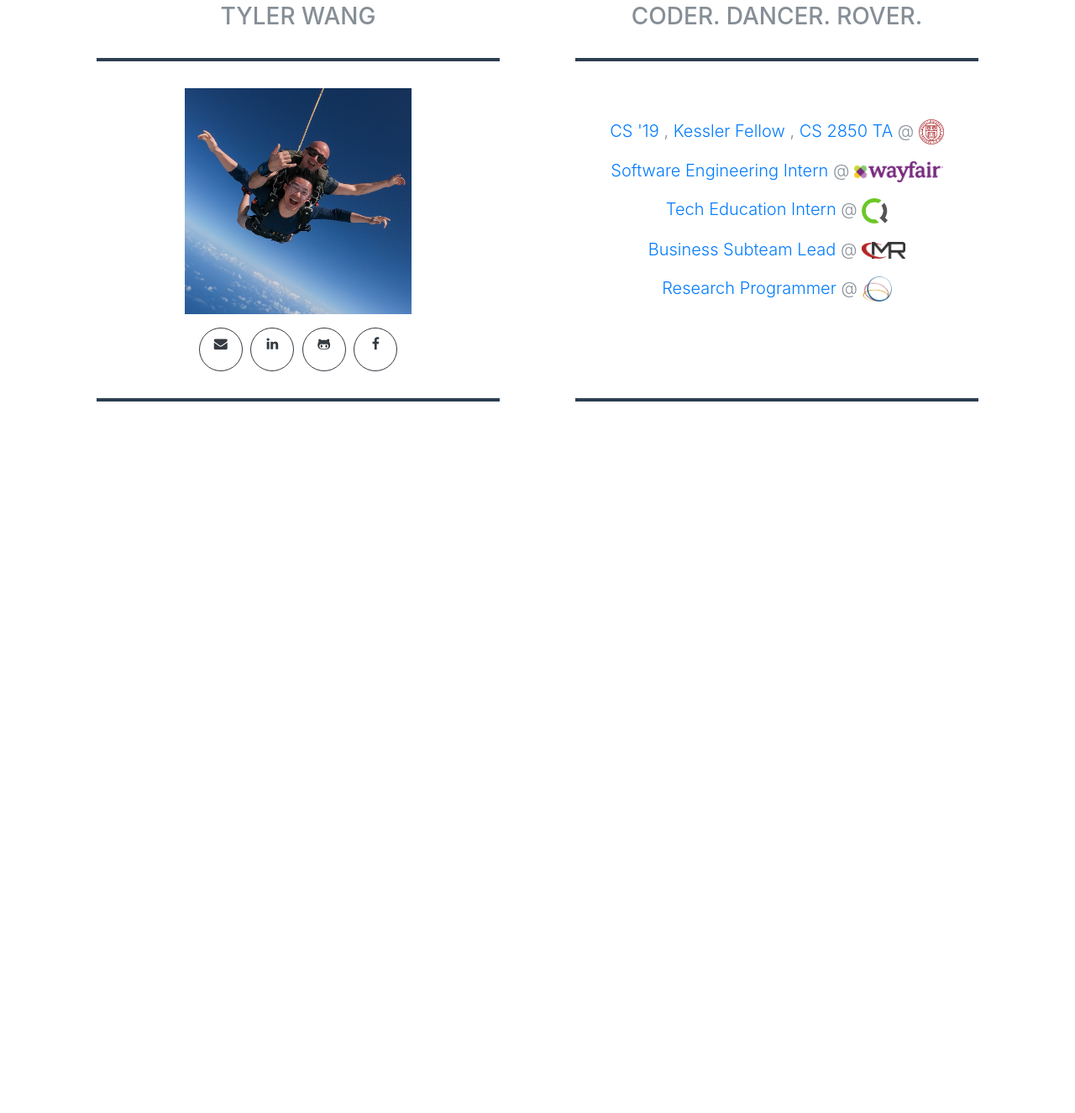
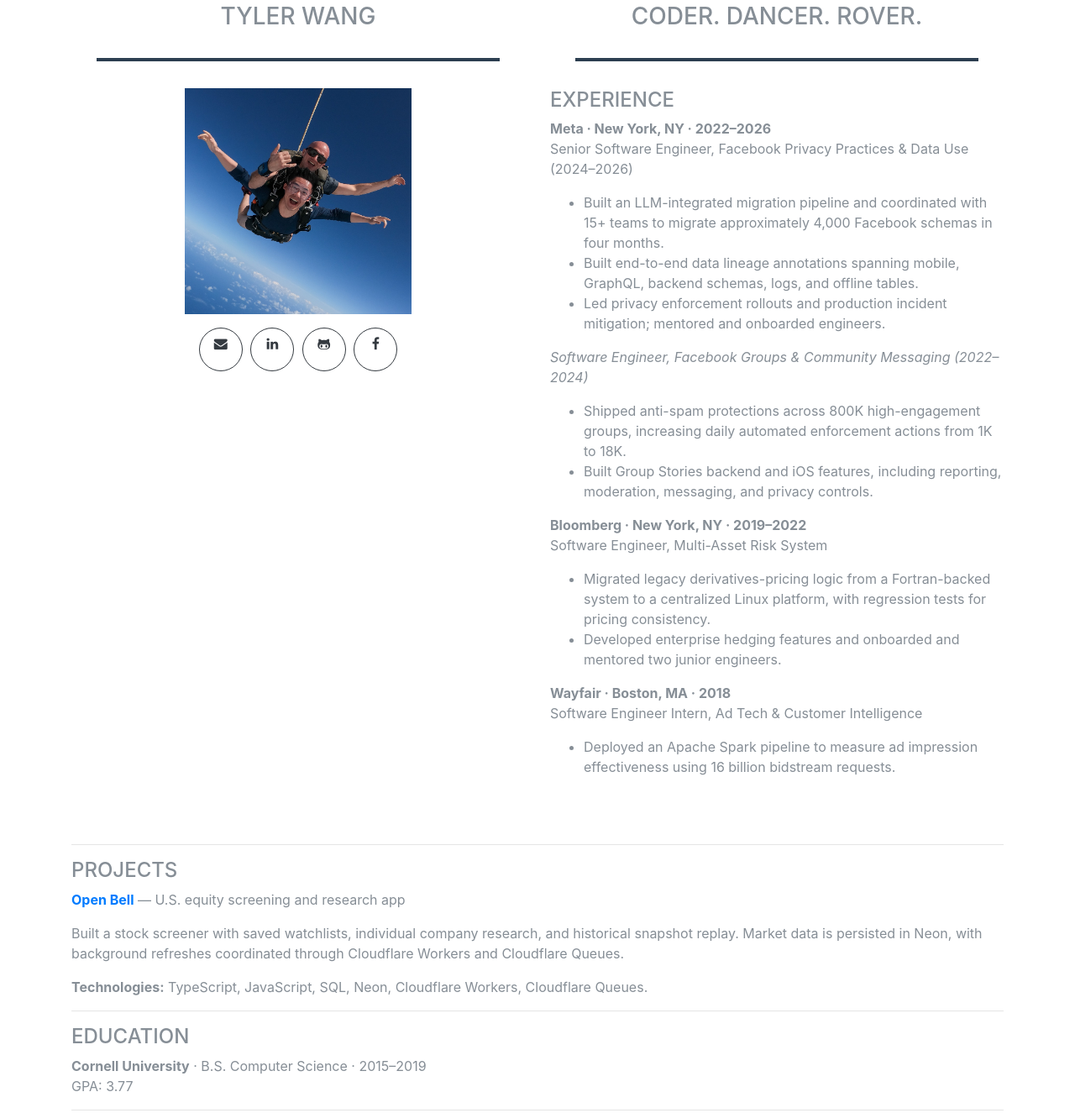
Before and after one commit to tw325/tw325.github.io, a website with bundled scripts: page index.html in a window 1280 px wide. Shown: the part 45-1370 px from the top of the page at 84% size. Before the commit the page ends 800 px from the top, so only its background shows below. Built offline with nearby package versions, Linux system fonts and the light colour scheme.

Commit message:
Update portfolio experience, skills, and Open Bell project

```diff
--- a/index.html
+++ b/index.html
@@ -6,8 +6,8 @@
 
     <meta charset="utf-8">
     <meta name="viewport" content="width=device-width, initial-scale=1, shrink-to-fit=no">
-    <meta name="description" content="">
-    <meta name="author" content="">
+    <meta name="description" content="Tyler Wang — software engineer with experience at Meta, Bloomberg, and Wayfair. Cornell Computer Science graduate and creator of Open Bell.">
+    <meta name="author" content="Tyler Wang">
 
     <title>Tyler Wang</title>
 
@@ -51,26 +51,26 @@
         <div class="row">
           <div class="col-md-6 col-lg-6">
             <hr class="star-dark">
-            <img class="img-fluid w-50 mb-3 d-block mx-auto" src="img/profile.jpg" alt="">
+            <img class="img-fluid w-50 mb-3 d-block mx-auto" src="img/profile.jpg" alt="Tyler Wang">
             <div class= "container">
               <ul class="list-inline mb-0">
                 <li class="list-inline-item">
-                  <a class="btn btn-outline-dark btn-social text-center rounded-circle" href="mailto:tw325@cornell.edu">
+                  <a class="btn btn-outline-dark btn-social text-center rounded-circle" href="mailto:tyler.tianshi.wang@gmail.com" aria-label="Email Tyler">
                     <i class="fa fa-fw fa-envelope"></i>
                   </a>
                 </li>
                 <li class="list-inline-item">
-                  <a class="btn btn-outline-dark btn-social text-center rounded-circle" href="https://linkedin.com/in/tianshi-tyler-wang/" target="_blank">
+                  <a class="btn btn-outline-dark btn-social text-center rounded-circle" href="https://linkedin.com/in/tianshi-tyler-wang/" target="_blank" rel="noopener noreferrer" aria-label="LinkedIn">
                     <i class="fa fa-fw fa-linkedin"></i>
                   </a>
                 </li>
                 <li class="list-inline-item">
-                  <a class="btn btn-outline-dark btn-social text-center rounded-circle" href="https://github.com/tw325/" target="_blank">
+                  <a class="btn btn-outline-dark btn-social text-center rounded-circle" href="https://github.com/tw325/" target="_blank" rel="noopener noreferrer" aria-label="GitHub">
                     <i class="fa fa-fw fa-github-alt"></i>
                   </a>
                 </li>
                 <li class="list-inline-item">
-                  <a class="btn btn-outline-dark btn-social text-center rounded-circle" href="https://www.facebook.com/tyler.wang.56" target="_blank">
+                  <a class="btn btn-outline-dark btn-social text-center rounded-circle" href="https://www.facebook.com/tyler.wang.56" target="_blank" rel="noopener noreferrer" aria-label="Facebook">
                     <i class="fa fa-fw fa-facebook"></i>
                   </a>
                 </li>
@@ -78,66 +78,49 @@
             </div>
           </div>
           <div class="col-md-6 col-lg-6">
-            <hr class="star-dark"></hr>
-            <hr class="star-light"></hr>
-            <p class="lead">
-              <a href="https://www.cs.cornell.edu/" target="_blank">
-                CS '19
-              </a>,
-              <a href="https://www.engineering.cornell.edu/students/undergraduate-students/entrepreneurial-options-undergrad-students/kessler-fellows-0/2018" target="_blank">
-                Kessler Fellow
-              </a>,
-              <a href="https://courses.cit.cornell.edu/info2040_2018fa/" target="_blank">
-                CS 2850 TA
-              </a>
-              @
-              <a href="https://www.engineering.cornell.edu/students/undergraduate-students/entrepreneurial-options-undergrad-students/kessler-fellows-program" target="_blank">
-                <img alt="Cornell" style="max-height:30px" src="/img/cornell.png">
-              </a>
-            </p>
-            <p class="lead">
-              <a href="https://tech.wayfair.com/2018/09/the-intern-diaries-with-wayfair-engineering/" target="_blank">
-                Software Engineering Intern
-              </a>
-              @
-              <a href="https://www.wayfair.com/" target="_blank">
-                <img alt="Wayfair" style="max-height:25px" src="/img/wayfair.png">
-              </a>
-            </p>
-            <p class="lead">
-              <a href="https://www.pursuit.org/" target="_blank">
-                Tech Education Intern
-              </a>
-              @
-              <a href="https://www.pursuit.org/" target="_blank">
-                <img alt="C4Q" style="max-height:30px" src="/img/c4q.png">
-              </a>
-            </p>
-            <p class="lead">
-              <a href="http://marsrover.engineering.cornell.edu/team.html" target="_blank">
-                Business Subteam Lead
-              </a>
-              @
-              <a href="http://marsrover.engineering.cornell.edu/" target="_blank">
-                <img alt="Cornell Mars Rover" style="max-height:20px" src="/img/cmr.png">
-              </a>
-            </p>
-            <p class="lead">
-              <a href="https://github.com/tw325/transit" target="_blank">
-                Research Programmer
-              </a>
-              @
-              <a href="https://www.sunyopt.edu/" target="_blank">
-                <img alt="SUNY College of Optometry" style="max-height:30px" src="/img/sunyopt.png">
-              </a>
-            </p>
+            <hr class="star-dark">
+            <div class="text-left">
+              <h4 class="text-uppercase">Experience</h4>
+              <p><strong>Meta · New York, NY · 2022–2026</strong><br>
+                Senior Software Engineer, Facebook Privacy Practices &amp; Data Use (2024–2026)</p>
+              <ul>
+                <li>Built an LLM-integrated migration pipeline and coordinated with 15+ teams to migrate approximately 4,000 Facebook schemas in four months.</li>
+                <li>Built end-to-end data lineage annotations spanning mobile, GraphQL, backend schemas, logs, and offline tables.</li>
+                <li>Led privacy enforcement rollouts and production incident mitigation; mentored and onboarded engineers.</li>
+              </ul>
+              <p><em>Software Engineer, Facebook Groups &amp; Community Messaging (2022–2024)</em></p>
+              <ul>
+                <li>Shipped anti-spam protections across 800K high-engagement groups, increasing daily automated enforcement actions from 1K to 18K.</li>
+                <li>Built Group Stories backend and iOS features, including reporting, moderation, messaging, and privacy controls.</li>
+              </ul>
+              <p><strong>Bloomberg · New York, NY · 2019–2022</strong><br>
+                Software Engineer, Multi-Asset Risk System</p>
+              <ul>
+                <li>Migrated legacy derivatives-pricing logic from a Fortran-backed system to a centralized Linux platform, with regression tests for pricing consistency.</li>
+                <li>Developed enterprise hedging features and onboarded and mentored two junior engineers.</li>
+              </ul>
+              <p><strong>Wayfair · Boston, MA · 2018</strong><br>
+                Software Engineer Intern, Ad Tech &amp; Customer Intelligence</p>
+              <ul>
+                <li>Deployed an Apache Spark pipeline to measure ad impression effectiveness using 16 billion bidstream requests.</li>
+              </ul>
+            </div>
           </div>
-          <hr class="star-dark">
-          <div class="col-md-6 col-lg-6">
-            <hr class="star-dark">
-          </div>
-          <div class="col-md-6 col-lg-6">
-            <hr class="star-dark">
+          <div class="col-12 text-left mt-5">
+            <hr>
+            <h4 class="text-uppercase">Projects</h4>
+            <p><strong><a href="https://open-bell-watchlist.kingskytime.chatgpt.site" target="_blank" rel="noopener noreferrer">Open Bell</a></strong> — U.S. equity screening and research app</p>
+            <p>Built a stock screener with saved watchlists, individual company research, and historical snapshot replay. Market data is persisted in Neon, with background refreshes coordinated through Cloudflare Workers and Cloudflare Queues.</p>
+            <p><strong>Technologies:</strong> TypeScript, JavaScript, SQL, Neon, Cloudflare Workers, Cloudflare Queues.</p>
+
+            <hr>
+            <h4 class="text-uppercase">Education</h4>
+            <p><strong>Cornell University</strong> · B.S. Computer Science · 2015–2019<br>GPA: 3.77</p>
+
+            <hr>
+            <h4 class="text-uppercase">Skills</h4>
+            <p><strong>Languages:</strong> Python, PHP, C++, Objective-C++, Java, TypeScript, JavaScript, SQL.</p>
+            <p><strong>Tools &amp; platforms:</strong> Claude, Codex, Git, React Native, Linux, Xcode, Apache Spark, Apache Airflow, Neon, Cloudflare Workers, Cloudflare Queues.</p>
           </div>
 
         </div>
```
